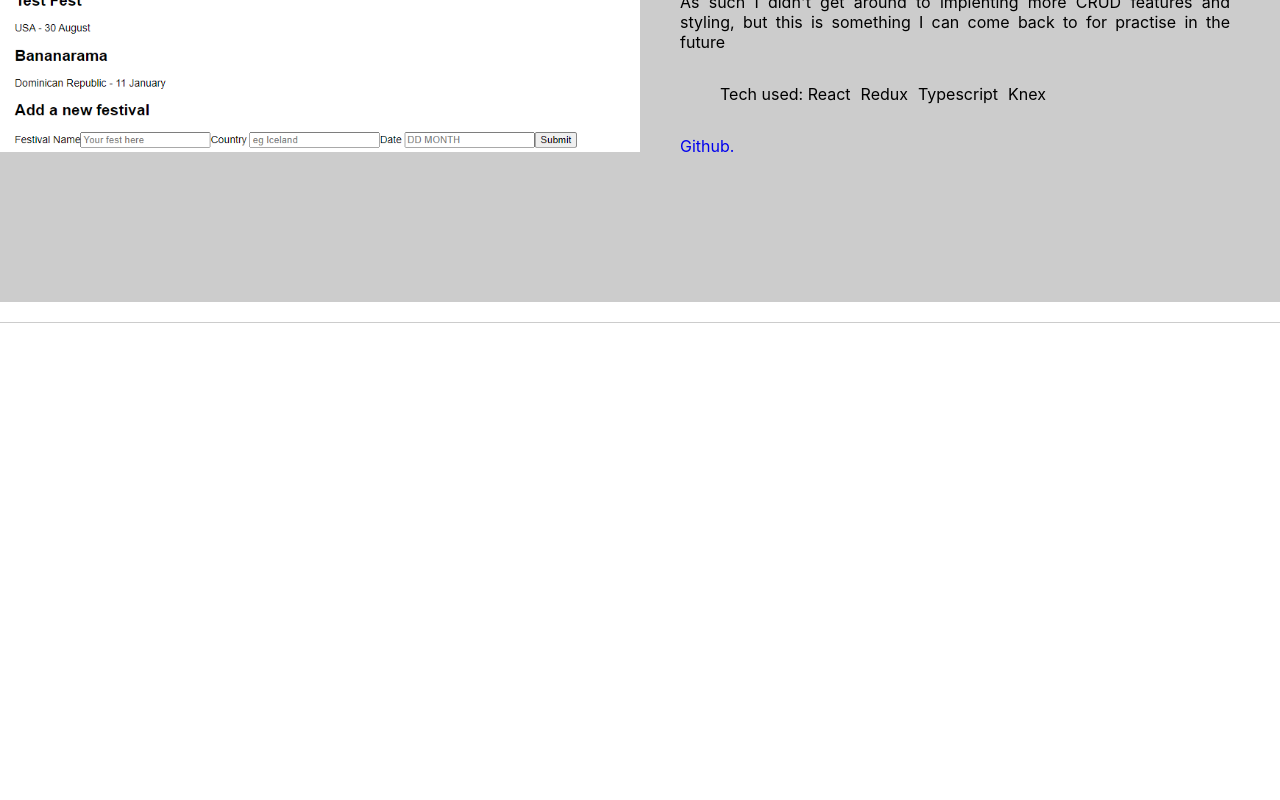
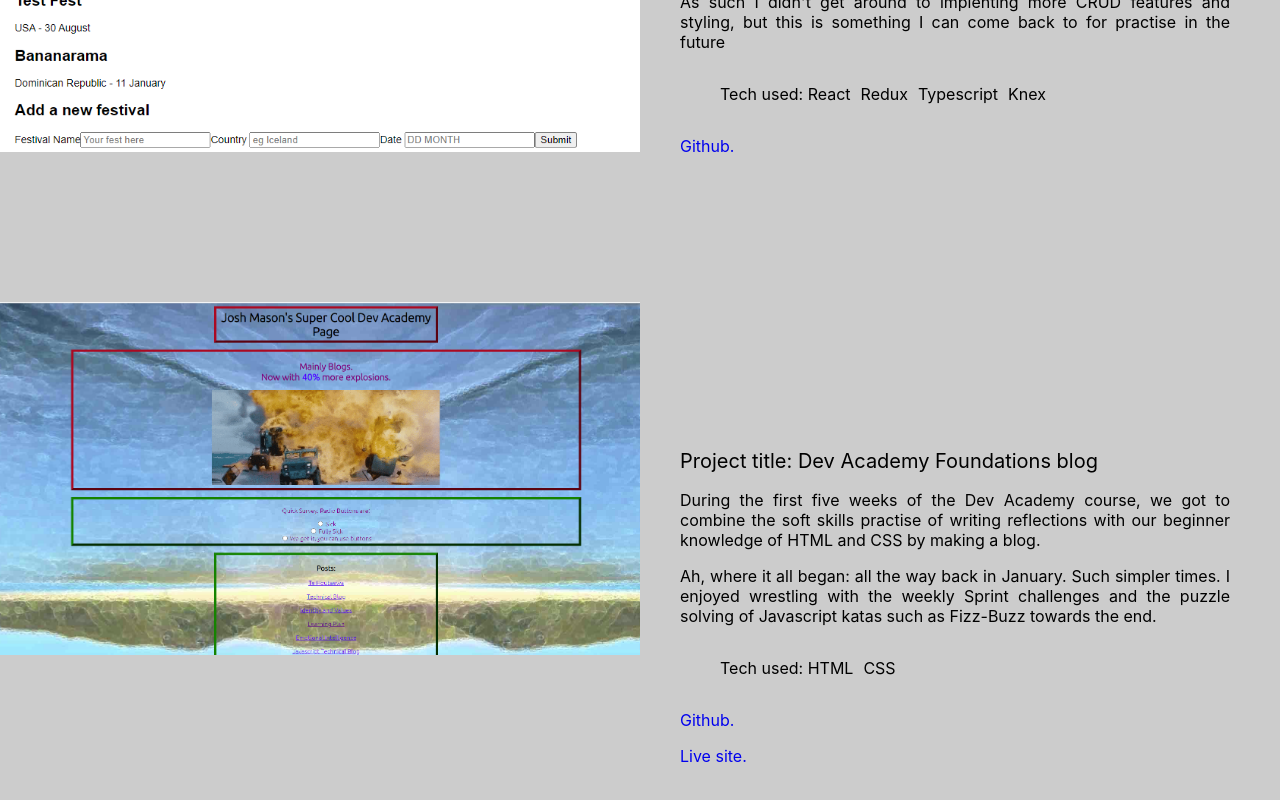
Before and after one commit to josh-w-mason/portfolio, a React (Create React App) app: page /projects in a window 1280 px wide. Shown: the part 1084-1884 px from the top of the page. Before the commit the page ends 1427 px from the top, so only its background shows below. Built offline with nearby package versions, Linux system fonts and the light colour scheme.

Commit message:
add third project

```diff
--- a/src/components/About.tsx
+++ b/src/components/About.tsx
@@ -6,10 +6,17 @@ export default function About() {
   return (
     <>
       <div id="aboutMe" className="about">
+        <h2>
+          <i>"Don't believe everything you read on the internet"</i> -
+          Schopenhauer
+        </h2>
+
         <h3>About</h3>
+
         <p>
-          Welcome, friend, to my little corner of the internet. This is where I
-          get to show off some of the things I’ve done. Neat right?<br></br>
+          Welcome, friend, to my little corner of the web. This is where I get
+          to show off some of the things I’ve done. Like all of us, it is a WIP.
+          Neat right?<br></br>
           <br></br>
           I’m a full stack developer who likes exploring and playing with
           problems. Through FreeCodeCamp and Dev Academy Aotearoa, I’ve worked
--- a/src/components/App.css
+++ b/src/components/App.css
@@ -71,6 +71,7 @@ h2 {
 }
 
 .about {
+  background-color: beige;
   text-align: justify;
   float: right;
   margin-left: 20px;
--- a/src/components/Home.tsx
+++ b/src/components/Home.tsx
@@ -11,7 +11,7 @@ export default function Home() {
           <img src={joshSketch} className="App-logo inverted" alt="logo" />
           <p>Joshua Mason.</p>
           <br></br>
-          <h2>Web Developer | Muso | disciple of wanderlust</h2>
+          <h2>Web Developer | Muso | wanderlust enthusiast</h2>
         </header>
       </div>
     </>
--- a/src/components/Projects.tsx
+++ b/src/components/Projects.tsx
@@ -2,6 +2,7 @@ import React from 'react'
 import { Link } from 'react-router-dom'
 import buddyPic from '../screenshots/buddy-screenshot.png'
 import fullstackPic from '../screenshots/full-stack-screenshot.png'
+import foundationsPic from '../screenshots/josh-foundations-screenshot.png'
 
 const projects = [
   {
@@ -36,13 +37,17 @@ const projects = [
     screenshot: fullstackPic,
   },
 
-  // {title:
-  //   description:
-  // reflections:
-  // tech:
-  // deployedLink:
-  // gitHubLink:
-  // screenshot: }
+  {
+    title: 'Dev Academy Foundations blog',
+    description:
+      'During the first five weeks of the Dev Academy course, we got to combine the soft skills practise of writing reflections with our beginner knowledge of HTML and CSS by making a blog.',
+    reflections:
+      'Ah, where it all began: all the way back in January. Such simpler times. I enjoyed wrestling with the weekly Sprint challenges and the puzzle solving of Javascript katas such as Fizz-Buzz towards the end.',
+    tech: ['HTML', 'CSS'],
+    deployedLink: 'https://josh-w-mason.github.io/',
+    gitHubLink: 'https://github.com/josh-w-mason/josh-w-mason.github.io',
+    screenshot: foundationsPic,
+  },
 ]
 
 export default function Projects() {
@@ -78,7 +83,7 @@ export default function Projects() {
             </p>
           </div>
         </div>
-        <div className="section-divider"></div>
+
         <div id="fullStack">
           <img
             src={projects[1].screenshot}
@@ -108,8 +113,46 @@ export default function Projects() {
             </p>
           </div>
         </div>
+        <div id="foundations">
+          <img
+            src={projects[2].screenshot}
+            alt="Screenshot of the homepage for buddy"
+          ></img>
+          <div className="project-info">
+            <header>
+              <h2>Project title: {projects[2].title}</h2>
+            </header>
+            <p>{projects[2].description}</p>
+            <p>{projects[2].reflections}</p>
+            <ul className="nav-list">
+              Tech used:{' '}
+              {projects[2].tech.map((i, ind) => (
+                <li key={ind}>{i}</li>
+              ))}
+            </ul>
+            <p>
+              <a
+                className="no-underline"
+                href={projects[2].gitHubLink}
+                target="_blank"
+                rel="noopener noreferrer"
+              >
+                Github.
+              </a>
+            </p>
+            <p>
+              <a
+                className="no-underline"
+                href={projects[2].deployedLink}
+                target="_blank"
+                rel="noopener noreferrer"
+              >
+                Live site.
+              </a>
+            </p>
+          </div>
+        </div>
       </div>
-      <div className="section-divider"></div>
     </>
   )
 }
```
